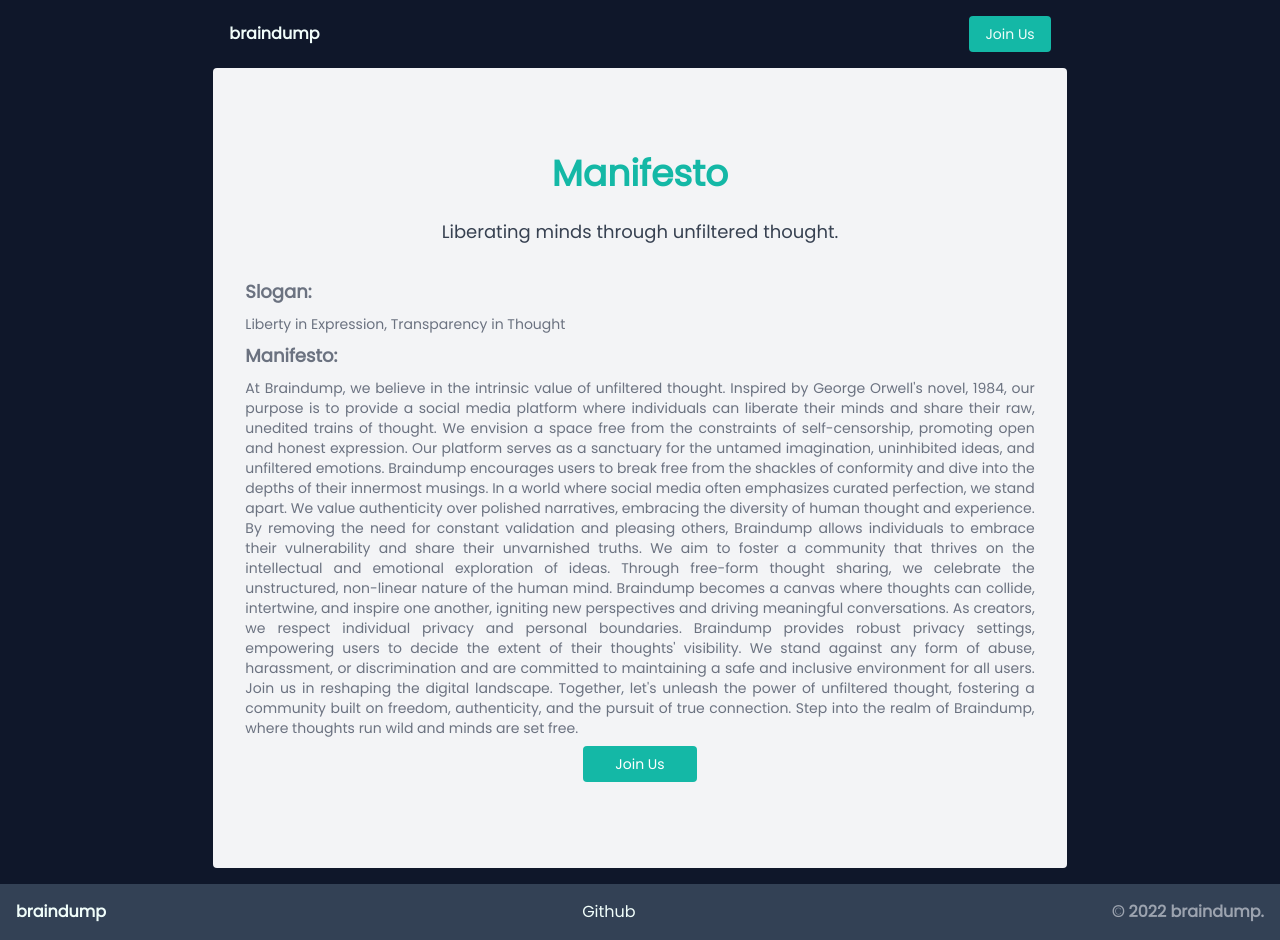
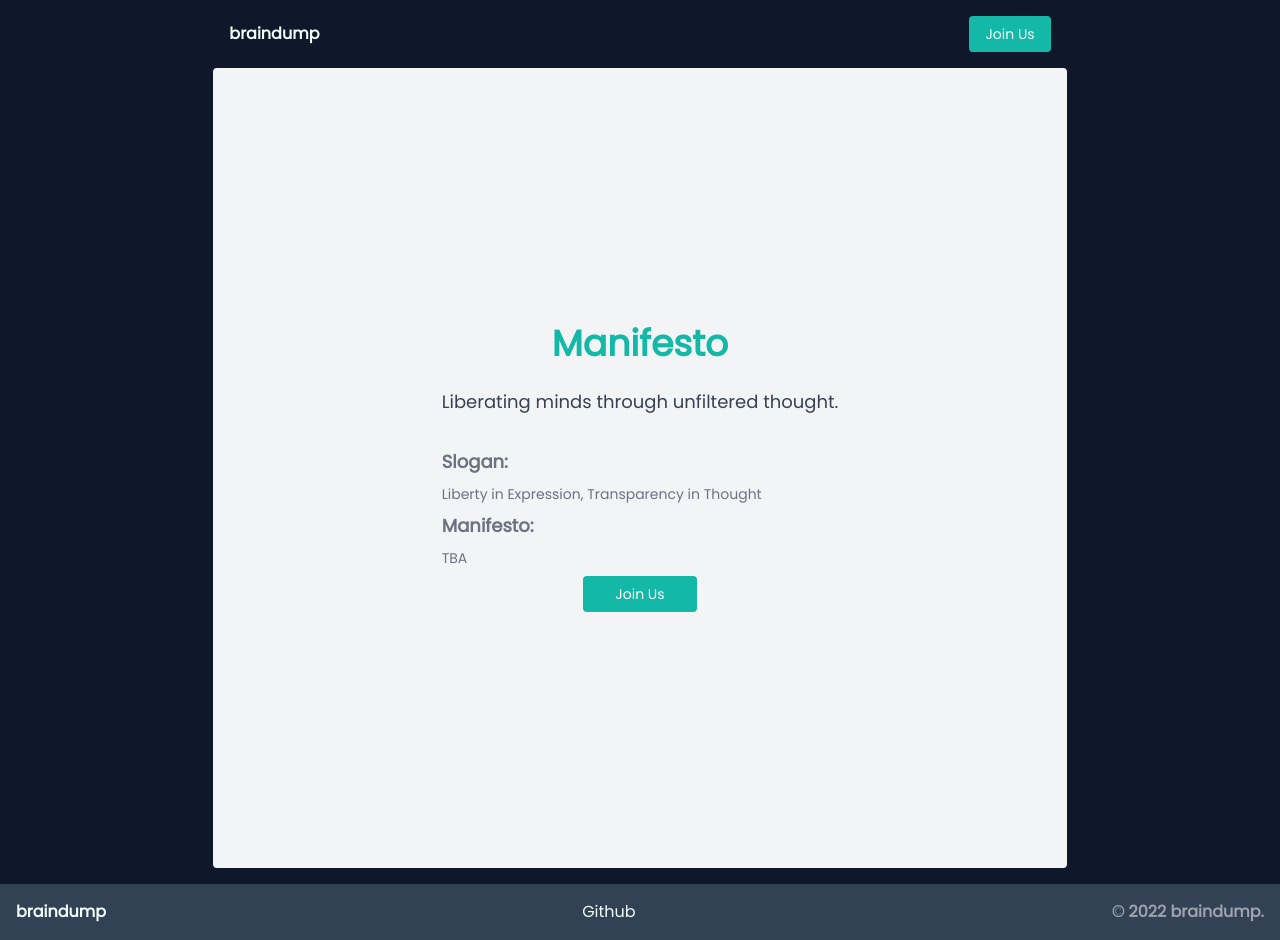
Before and after one commit to demirsergen/brain-dump, a Next.js app: page /manifest in a window 1280 px wide. Built offline with nearby package versions, Linux system fonts and the light colour scheme; no server answers.

Commit message:
first commit after a while. mental health :heart :heart

```diff
--- a/components/Manifest.jsx
+++ b/components/Manifest.jsx
@@ -18,42 +18,7 @@ const Manifest = () => {
             Liberty in Expression, Transparency in Thought{' '}
           </p>
           <h2 className="font-bold mb-2 text-lg">Manifesto:</h2>
-          <p className="text-justify mb-2">
-            At Braindump, we believe in the intrinsic value of
-            unfiltered thought. Inspired by George Orwell's novel,
-            1984, our purpose is to provide a social media platform
-            where individuals can liberate their minds and share their
-            raw, unedited trains of thought. We envision a space free
-            from the constraints of self-censorship, promoting open
-            and honest expression. Our platform serves as a sanctuary
-            for the untamed imagination, uninhibited ideas, and
-            unfiltered emotions. Braindump encourages users to break
-            free from the shackles of conformity and dive into the
-            depths of their innermost musings. In a world where social
-            media often emphasizes curated perfection, we stand apart.
-            We value authenticity over polished narratives, embracing
-            the diversity of human thought and experience. By removing
-            the need for constant validation and pleasing others,
-            Braindump allows individuals to embrace their
-            vulnerability and share their unvarnished truths. We aim
-            to foster a community that thrives on the intellectual and
-            emotional exploration of ideas. Through free-form thought
-            sharing, we celebrate the unstructured, non-linear nature
-            of the human mind. Braindump becomes a canvas where
-            thoughts can collide, intertwine, and inspire one another,
-            igniting new perspectives and driving meaningful
-            conversations. As creators, we respect individual privacy
-            and personal boundaries. Braindump provides robust privacy
-            settings, empowering users to decide the extent of their
-            thoughts' visibility. We stand against any form of abuse,
-            harassment, or discrimination and are committed to
-            maintaining a safe and inclusive environment for all
-            users. Join us in reshaping the digital landscape.
-            Together, let's unleash the power of unfiltered thought,
-            fostering a community built on freedom, authenticity, and
-            the pursuit of true connection. Step into the realm of
-            Braindump, where thoughts run wild and minds are set free.
-          </p>
+          <p className="text-justify mb-2">TBA</p>
           <button className="block mx-auto px-8 p-2 bg-teal-500 text-white rounded">
             <Link href="/auth/signup">Join Us</Link>
           </button>
```
